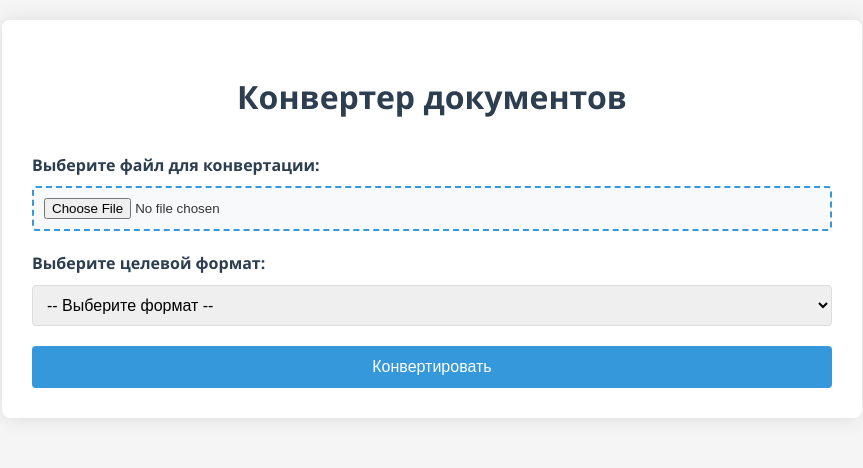
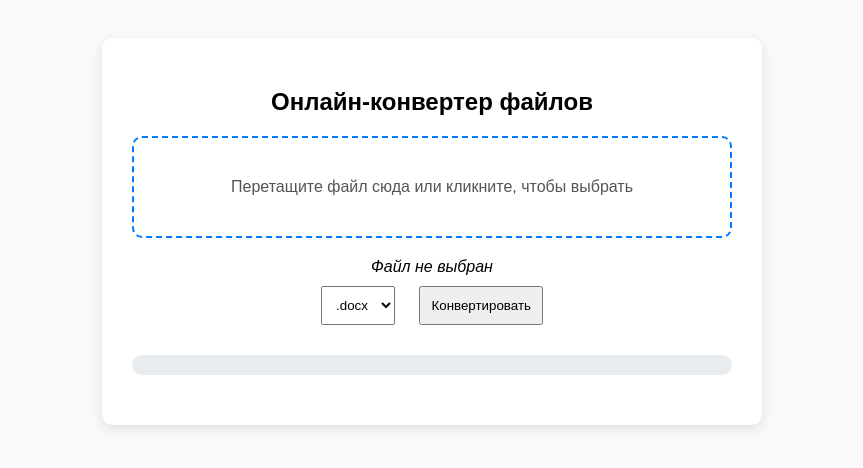
Before and after one commit to Pentester-KG/Converter, a Django app: template templates/index.html in a window 1280 px wide. Shown: the top 468 px of the page, without its empty margins (208-1071 px from the left). Run offline with Django 5.2, Linux system fonts and the light colour scheme; the template is opened without the code that fills it, so the values that code supplies are empty; parts of the project's set-up code (start-up, migrations or seed data) failed here and were passed over.

Commit message:
fix the code and added html

```diff
--- a/converter/urls.py
+++ b/converter/urls.py
@@ -1,8 +1,7 @@
 from django.urls import path
-from .views import ConvertFileView, DownloadFileView, home, convert_view
+from .views import FileConvertAPIView
 
 urlpatterns = [
-    path('', home, name='home'),
-    path('convert/', convert_view, name='convert'),
-    path('download/<int:conversion_id>/', DownloadFileView.as_view(), name='download'),
+    path('api/convert/', FileConvertAPIView.as_view(), name='file-convert'),
+
 ]
--- a/converter_backend/settings.py
+++ b/converter_backend/settings.py
@@ -120,7 +120,7 @@ USE_TZ = True
 
 STATIC_URL = 'static/'
 
-MEDIA_URL = '/media/'
+MEDIA_URL = 'media/'
 MEDIA_ROOT = os.path.join(BASE_DIR, 'media')
 
 # Default primary key field type
--- a/converter_backend/urls.py
+++ b/converter_backend/urls.py
@@ -22,6 +22,6 @@ from django.conf.urls.static import static
 urlpatterns = (
 [
     path('admin/', admin.site.urls),
-    path('api/', include('converter.urls')),
+    path('', include('converter.urls')),
 
 ]+static(settings.MEDIA_URL, document_root=settings.MEDIA_ROOT))
--- a/templates/index.html
+++ b/templates/index.html
@@ -2,282 +2,177 @@
 <html lang="ru">
 <head>
     <meta charset="UTF-8">
-    <meta name="viewport" content="width=device-width, initial-scale=1.0">
-    <title>Конвертер документов</title>
-    {% csrf_token %}
-
+    <title>Конвертер файлов</title>
     <style>
         body {
-            font-family: 'Segoe UI', Tahoma, Geneva, Verdana, sans-serif;
-            line-height: 1.6;
-            margin: 0;
-            padding: 20px;
-            background-color: #f5f5f5;
-            color: #333;
+            font-family: Arial, sans-serif;
+            background: #f9f9f9;
+            padding: 30px;
         }
 
         .container {
-            max-width: 800px;
-            margin: 0 auto;
+            max-width: 600px;
+            margin: auto;
             background: white;
             padding: 30px;
-            border-radius: 8px;
-            box-shadow: 0 0 20px rgba(0, 0, 0, 0.1);
+            border-radius: 10px;
+            box-shadow: 0 4px 12px rgba(0,0,0,0.1);
+            text-align: center;
         }
 
-        h1 {
-            text-align: center;
-            color: #2c3e50;
-            margin-bottom: 30px;
-        }
-
-        .upload-form {
-            display: flex;
-            flex-direction: column;
-            gap: 20px;
-        }
-
-        .form-group {
-            display: flex;
-            flex-direction: column;
-            gap: 8px;
-        }
-
-        label {
-            font-weight: 600;
-            color: #2c3e50;
-        }
-
-        input[type="file"] {
-            padding: 10px;
-            border: 2px dashed #3498db;
-            border-radius: 4px;
-            background-color: #f8f9fa;
+        .drop-zone {
+            border: 2px dashed #007bff;
+            padding: 40px;
+            border-radius: 10px;
+            color: #555;
+            margin-bottom: 20px;
             cursor: pointer;
         }
 
-        select {
-            padding: 10px;
-            border: 1px solid #ddd;
-            border-radius: 4px;
-            font-size: 16px;
+        .drop-zone.dragover {
+            background-color: #e6f0ff;
         }
 
-        button {
-            background-color: #3498db;
-            color: white;
-            border: none;
-            padding: 12px 20px;
-            font-size: 16px;
-            border-radius: 4px;
-            cursor: pointer;
-            transition: background-color 0.3s;
+        .file-info {
+            margin-top: 10px;
+            font-style: italic;
         }
 
-        button:hover {
-            background-color: #2980b9;
+        .progress-bar {
+            height: 20px;
+            background: #e9ecef;
+            border-radius: 10px;
+            overflow: hidden;
+            margin: 20px 0;
         }
 
-        button:disabled {
-            background-color: #95a5a6;
-            cursor: not-allowed;
+        .progress-bar-fill {
+            height: 100%;
+            background: #007bff;
+            width: 0%;
+            transition: width 0.3s;
         }
 
-        .progress-container {
-            margin-top: 20px;
-            display: none;
+        select, button {
+            padding: 10px;
+            margin: 10px;
         }
 
-        progress {
-            width: 100%;
-            height: 20px;
-            border-radius: 4px;
+        #result a {
+            display: inline-block;
+            margin-top: 20px;
+            text-decoration: none;
+            color: #fff;
+            background: #28a745;
+            padding: 10px 20px;
+            border-radius: 5px;
         }
 
-        .result {
-            margin-top: 20px;
-            padding: 15px;
-            border-radius: 4px;
-            display: none;
-        }
-
-        .success {
-            background-color: #d4edda;
-            color: #155724;
-            border: 1px solid #c3e6cb;
-        }
-
-        .error {
-            background-color: #f8d7da;
-            color: #721c24;
-            border: 1px solid #f5c6cb;
-        }
-
-        .download-btn {
-            display: inline-block;
-            margin-top: 10px;
-            text-decoration: none;
-            background-color: #28a745;
-            color: white;
-            padding: 8px 15px;
-            border-radius: 4px;
-        }
-
-        .download-btn:hover {
-            background-color: #218838;
+        #result a:hover {
+            background: #218838;
         }
     </style>
 </head>
 <body>
 <div class="container">
-        <h1>Конвертер документов</h1>
+    <h2>Онлайн-конвертер файлов</h2>
 
-        <form class="upload-form" id="converterForm">
-            <div class="form-group">
-                <label for="document">Выберите файл для конвертации:</label>
-                <input type="file" id="document" name="file" accept=".pdf,.docx,.txt,.png,.jpg" required>
+    <div id="dropZone" class="drop-zone">
+        Перетащите файл сюда или кликните, чтобы выбрать
+    </div>
+    <input type="file" id="fileInput" style="display: none;">
+    <div class="file-info" id="fileName">Файл не выбран</div>
+
+    <select id="targetFormat">
+        <option value="docx">.docx</option>
+        <option value="pdf">.pdf</option>
+        <option value="jpg">.jpg</option>
+        <option value="png">.png</option>
+    </select>
+    <button id="convertBtn">Конвертировать</button>
+
+    <div class="progress-bar">
+        <div class="progress-bar-fill" id="progressFill"></div>
     </div>
 
-            <div class="form-group">
-                <label for="format">Выберите целевой формат:</label>
-                <select id="format" name="target_format" required>
-                    <option value="">-- Выберите формат --</option>
-                    <option value="docx">DOCX (Word)</option>
-                    <option value="pdf">PDF</option>
-                    <option value="txt">TXT</option>
-                    <option value="png">PNG</option>
-                </select>
-            </div>
-
-            <button type="submit" id="convertBtn">Конвертировать</button>
-        </form>
-
-        <div class="progress-container" id="progressContainer">
-            <p>Идет конвертация...</p>
-            <progress id="conversionProgress" value="0" max="100"></progress>
-        </div>
-
-        <div class="result success" id="successResult">
-            <p>Конвертация завершена успешно!</p>
-            <a href="api/download/<int:conversion_id>/" class="download-btn" id="downloadLink">Скачать файл</a>
-        </div>
-
-        <div class="result error" id="errorResult">
-            <p id="errorMessage">Произошла ошибка при конвертации</p>
-        </div>
+    <div id="result"></div>
 </div>
 
 <script>
+    const dropZone = document.getElementById('dropZone');
+    const fileInput = document.getElementById('fileInput');
+    const fileNameDisplay = document.getElementById('fileName');
+    const convertBtn = document.getElementById('convertBtn');
+    const progressFill = document.getElementById('progressFill');
+    const result = document.getElementById('result');
+    const targetFormat = document.getElementById('targetFormat');
 
-    // Функция для получения CSRF токена из cookie
-function getCookie(name) {
-    let cookieValue = null;
-    if (document.cookie && document.cookie !== '') {
-        const cookies = document.cookie.split(';');
-        for (let cookie of cookies) {
-            cookie = cookie.trim();
-            if (cookie.substring(0, name.length + 1) === (name + '=')) {
-                cookieValue = decodeURIComponent(cookie.substring(name.length + 1));
-                break;
-            }
-        }
-    }
-    return cookieValue;
-}
+    let selectedFile = null;
 
-document.getElementById('converterForm').addEventListener('submit', async function(e) {
+    dropZone.addEventListener('click', () => fileInput.click());
+
+    dropZone.addEventListener('dragover', (e) => {
         e.preventDefault();
+        dropZone.classList.add('dragover');
+    });
 
-    const form = e.target;
-    const fileInput = document.getElementById('document');
-    const formatSelect = document.getElementById('format');
-    const convertBtn = document.getElementById('convertBtn');
-    const progressContainer = document.getElementById('progressContainer');
-    const progressBar = document.getElementById('conversionProgress');
-    const successResult = document.getElementById('successResult');
-    const errorResult = document.getElementById('errorResult');
-    const downloadLink = document.getElementById('downloadLink');
+    dropZone.addEventListener('dragleave', () => {
+        dropZone.classList.remove('dragover');
+    });
 
-    // Сброс предыдущих результатов
-    successResult.style.display = 'none';
-    errorResult.style.display = 'none';
-    progressBar.value = 0;
+    dropZone.addEventListener('drop', (e) => {
+        e.preventDefault();
+        dropZone.classList.remove('dragover');
+        selectedFile = e.dataTransfer.files[0];
+        fileNameDisplay.textContent = `Выбран файл: ${selectedFile.name}`;
+    });
 
-    // Проверка файла
-    if (!fileInput.files.length) {
-        showError('Пожалуйста, выберите файл');
+    fileInput.addEventListener('change', () => {
+        selectedFile = fileInput.files[0];
+        fileNameDisplay.textContent = `Выбран файл: ${selectedFile.name}`;
+    });
+
+    convertBtn.addEventListener('click', () => {
+        if (!selectedFile) {
+            alert('Пожалуйста, выберите файл!');
             return;
         }
 
-    if (!formatSelect.value) {
-        showError('Пожалуйста, выберите формат');
-        return;
-    }
+        const formData = new FormData();
+        formData.append('file', selectedFile);
+        formData.append('target_format', targetFormat.value);
 
-    const file = fileInput.files[0];
-    const formData = new FormData();
-    formData.append('file', file);
-    formData.append('target_format', formatSelect.value);
+        const xhr = new XMLHttpRequest();
+        xhr.open('POST', '/api/convert/', true);
 
-    // Показать прогресс
-    convertBtn.disabled = true;
-    progressContainer.style.display = 'block';
-
-    try {
-        const xhr = new XMLHttpRequest();
-        xhr.open("POST", "/api/convert/");
-
-        // Добавляем CSRF-токен в заголовки
-        xhr.setRequestHeader("X-CSRFToken", getCookie('csrftoken'));
-
-        xhr.upload.onprogress = function (event) {
-            if (event.lengthComputable) {
-                const percentComplete = (event.loaded / event.total) * 100;
-                progressBar.value = percentComplete;
+        xhr.upload.onprogress = function (e) {
+            if (e.lengthComputable) {
+                const percent = (e.loaded / e.total) * 100;
+                progressFill.style.width = percent + '%';
             }
         };
 
         xhr.onload = function () {
-            try {
             if (xhr.status === 200) {
-                    const result = JSON.parse(xhr.responseText);
-
-                    if (!result.converted_file_url) {
-                        throw new Error('Ошибка: сервер не вернул ссылку на файл');
+                const response = JSON.parse(xhr.responseText);
+                if (response.converted_file) {
+                    result.innerHTML = `<a href="/${response.converted_file}" download>Скачать результат</a>`;
+                } else {
+                    result.textContent = 'Произошла ошибка при конвертации.';
                 }
-
-                    progressBar.value = 100;
-                    successResult.style.display = 'block';
-                    downloadLink.href = result.converted_file_url;
-                    downloadLink.download = result.filename || 'converted_file';
             } else {
-                    showError("Ошибка сервера: " + xhr.statusText);
+                result.textContent = 'Ошибка загрузки: ' + xhr.statusText;
             }
-            } catch (error) {
-                showError("Ошибка обработки ответа: " + error.message);
-            }
+            progressFill.style.width = '0%';
         };
 
         xhr.onerror = function () {
-            showError("Ошибка соединения с сервером");
+            result.textContent = 'Ошибка соединения.';
+            progressFill.style.width = '0%';
         };
 
         xhr.send(formData);
-
-    } catch (error) {
-        showError(error.message);
-    } finally {
-        convertBtn.disabled = false;
-    }
-
-    function showError(message) {
-        errorResult.style.display = 'block';
-        document.getElementById('errorMessage').textContent = message;
-        progressContainer.style.display = 'none';
-    }
     });
-
 </script>
-
 </body>
 </html>
```
Also changed, not shown: converter/forms.py (added, +31 -0 lines), converter/serializers.py (+2 -10 lines), converter/services.py (added, +41 -0 lines), converter/views.py (+169 -43 lines), templates/error.html (added, +11 -0 lines), tester.py (deleted, +0 -9 lines), templates/logo.jpg (added). Lines whose indentation alone changed are shown as unchanged.
